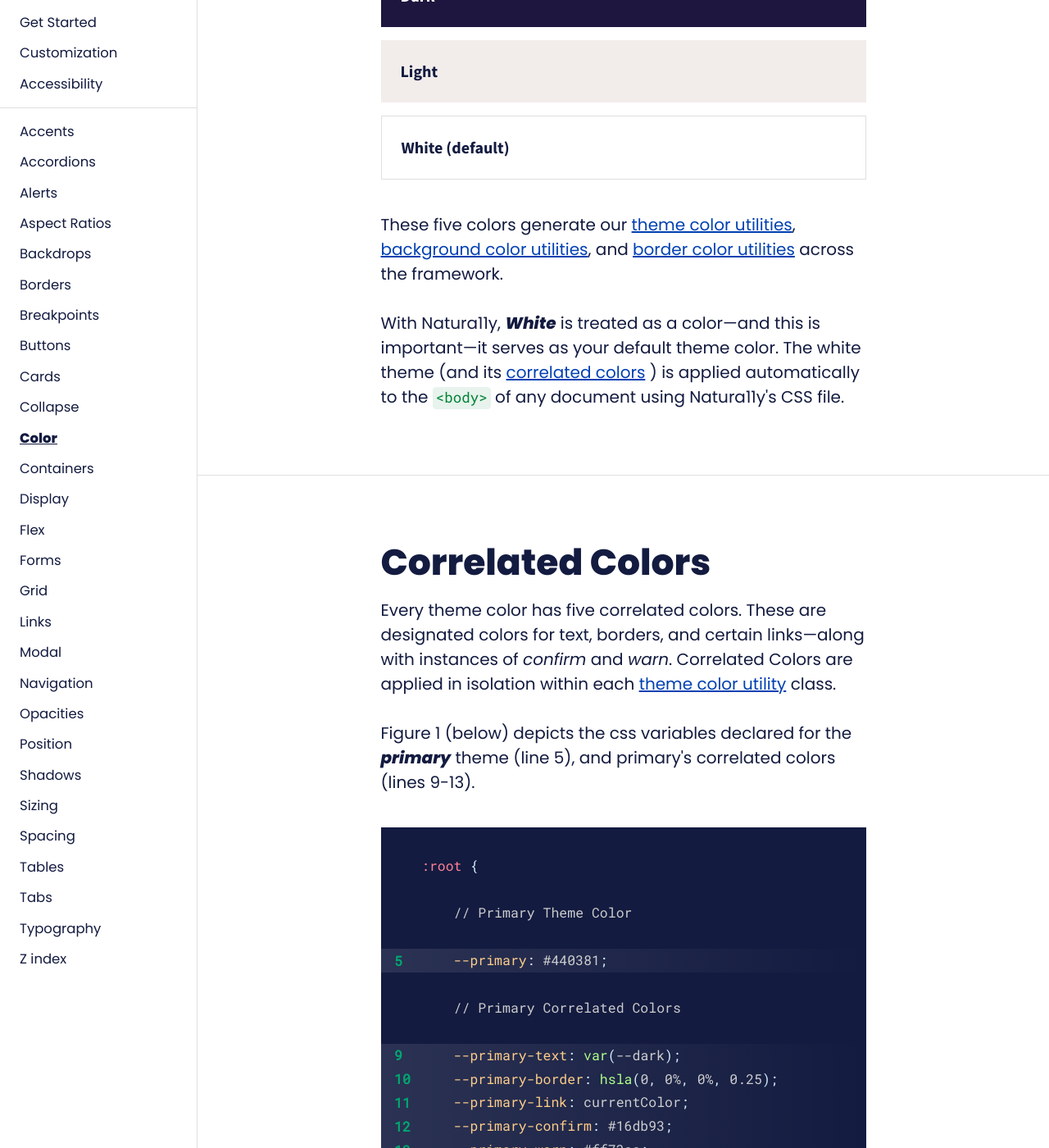
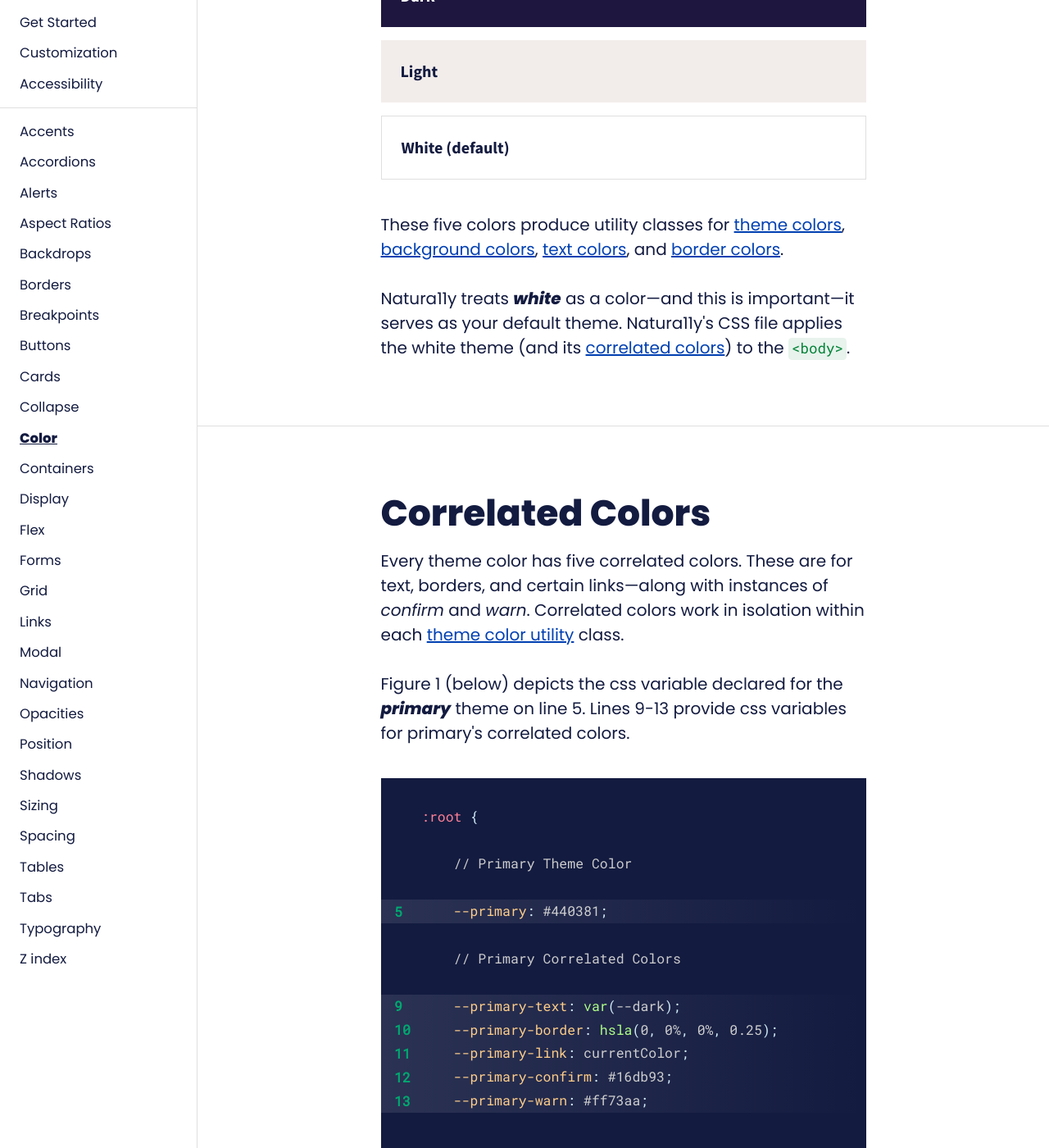
Before and after one commit to cavidano/natura11y-docs, a Jekyll site: the page built from _docs-a-z/color.html, in a window 1280 px wide and 1400 px high, scrolled down 1729 px. Shown: the whole window at 82% size. Built offline with Jekyll 4.4.1, drawn with Linux system fonts in a browser that asks for light colours; some of the changed text lies outside the part shown.

Commit message:
Update color.html

```diff
--- a/_docs-a-z/color.html
+++ b/_docs-a-z/color.html
@@ -7,14 +7,14 @@
 
 <div class="container narrow margin-y-4">
     <p>
-        Natura11y's dynamic color system allows you to intuitively manage colors and apply them with little effort across pages, components, and content.
+        Introducing Natura11y's dynamic color system. Intuitively manage colors&#8212;apply them with little effort across pages, components, and content.
     </p>
 </div>
 <!-- .container -->
 
 {% capture as_body %}
 <p>
-    When selecting colors for your theme, make sure your colors meet a <a href="https://colorable.jxnblk.com/" target="_blank">sufficient contrast</a> minimum.
+    When selecting color combinations, make sure your colors meet a <a href="https://colorable.jxnblk.com/" target="_blank">sufficient contrast</a> ratio.
 </p>
 <p>
     Learn more about <a href="https://www.w3.org/WAI/WCAG21/Understanding/contrast-minimum.html" target="_blank">accessible contrast ratios</a>.
@@ -28,7 +28,7 @@
 <div class="container narrow margin-y-4">
     <h2>Theme Colors: Your Principle Palette</h2>
     <p>
-        Out of the box, Your principal theme colors</em> include <strong><em>Primary</em></strong>, <strong><em>Secondary</em></strong>, <strong><em>Dark</em></strong>, <strong><em>Light</em></strong>, and <strong><em>White</em></strong>.
+        Your principal theme color palette includes <strong><em>Primary</em></strong>, <strong><em>Secondary</em></strong>, <strong><em>Dark</em></strong>, <strong><em>Light</em></strong>, and <strong><em>White</em></strong>.
     </p>
 </div>
 <!-- .container -->
@@ -61,22 +61,25 @@
 
 <div class="container narrow margin-y-4">
     <p>
-        These five colors generate our <a href="#themeColorUtilities">theme color utilities</a>, <a href="#backgroundColorUtilities">background color utilities</a>, and <a href="#1">border color utilities</a> across the framework.
+        These five colors produce utility classes for <a href="#themeColorUtilities">theme colors</a>, <a href="#backgroundColorUtilities">background colors</a>, <a href="#1">text colors</a>, and <a href="#1">border colors</a>.
     </p>
     <p>
-        With Natura11y, <strong><em>White</em></strong> is treated as a color&#8212;and this is important&#8212;it serves as your default theme color. The white theme (and its <a href="#correlatedColors">correlated colors</a> ) is applied automatically to the <code>&lt;body&gt;</code> of any document using Natura11y's CSS file.
+        Natura11y treats <strong><em>white</em></strong> as a color&#8212;and this is important&#8212;it serves as your default theme. Natura11y's CSS file applies the white theme (and its <a href="#correlatedColors">correlated colors</a>) to the <code>&lt;body&gt;</code>.
     </p>
 </div>
 <!-- .container -->
 
 <hr class="section-start" id="correlatedColors">
 <div class="container narrow margin-y-4">
+
+
+
     <h2>Correlated Colors</h2>
     <p>
-        Every theme color has five correlated colors. These are designated colors for text, borders, and certain links&#8212;along with instances of <em>confirm</em> and <em>warn</em>. Correlated Colors are applied in isolation within each <a href="#themeColorUtilities">theme color utility</a> class.
+        Every theme color has five correlated colors. These are for text, borders, and certain links&#8212;along with instances of <em>confirm</em> and <em>warn</em>. Correlated colors work in isolation within each <a href="#themeColorUtilities">theme color utility</a> class.
     </p>
     <p>
-        Figure 1 (below) depicts the css variables declared for the <em> <strong>primary</strong></em> theme (line 5), and primary's correlated colors (lines 9-13).
+        Figure 1 (below) depicts the css variable declared for the <em><strong>primary</strong></em>  theme on line 5. Lines 9-13 provide css variables for primary's correlated colors.
     </p>
 </div>
 <!-- .container -->
```
